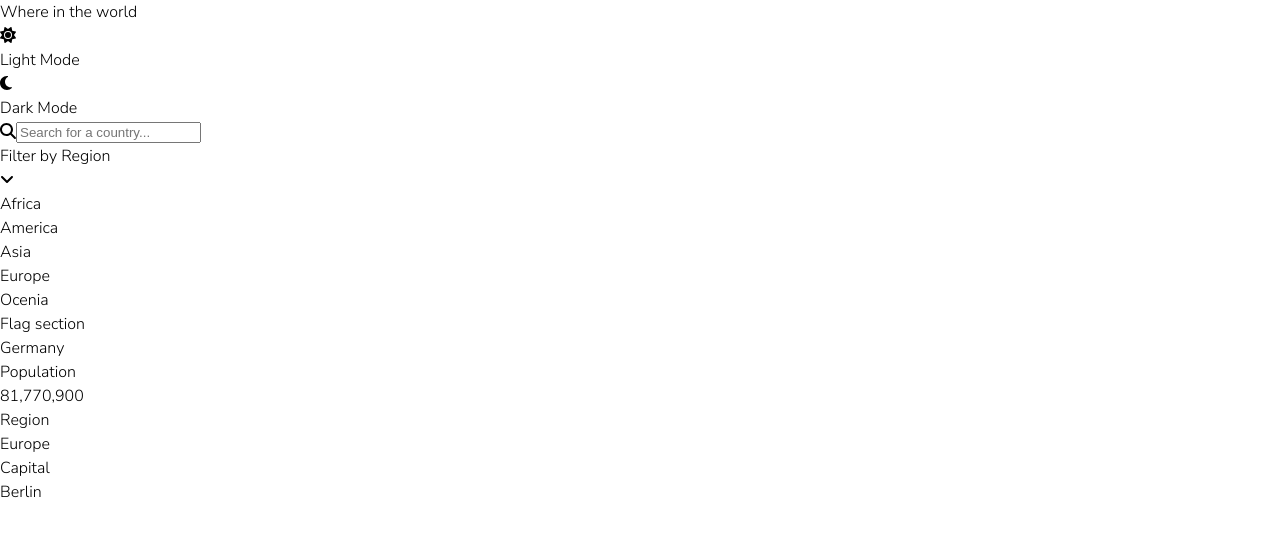
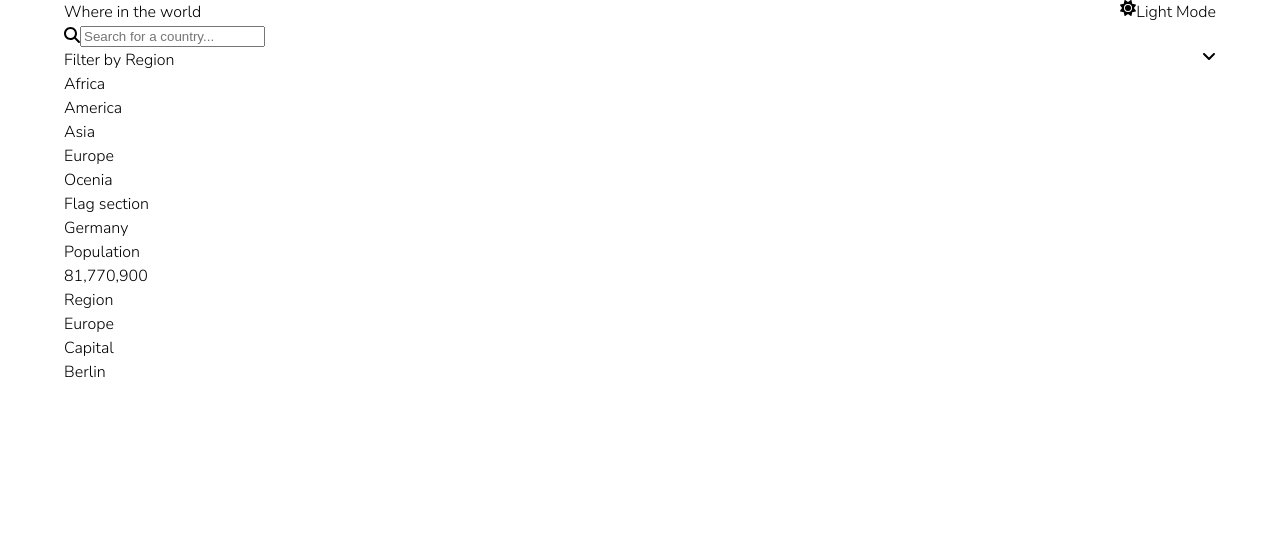
Before and after one commit to Mosesbwire/countries-api, a React (Create React App) app: page / in a window 1280 px wide. Shown: the top 536 px of the page. Built offline with nearby package versions, Linux system fonts and the light colour scheme; the HTML template or start-up script is replaced by a standard one.

Commit message:
add base style classes to markup

```diff
--- a/src/App.css
+++ b/src/App.css
@@ -144,3 +144,19 @@ fieldset {
     font-weight: 400;
     font-size: 1em;
 }
+
+.container {
+    width: 90%;
+    margin-inline: auto;
+}
+.flex {
+    display: flex;
+}
+.flex-space-btwn {
+    display: flex;
+    justify-content: space-between;
+}
+
+.flex-mobile-column {
+    flex-direction: column;
+}
--- a/src/App.js
+++ b/src/App.js
@@ -4,7 +4,7 @@ import './App.css';
 
 function App() {
   return (
-    <div className="App">
+    <div className="App container">
      <Header/>
      <Home/>
     </div>
--- a/src/components/header/Header.js
+++ b/src/components/header/Header.js
@@ -7,17 +7,17 @@ import { faSun, faMoon} from '@fortawesome/free-solid-svg-icons'
 const Header = props => {
   return (
     <div className='header'>
-      <div>
+      <div className='flex-space-btwn'>
         <p>Where in the world</p>
         <div>
-            <div>
+            <div className='flex'>
               <FontAwesomeIcon icon={faSun}/>
               <p>Light Mode</p>
             </div>
-            <div>
+            {/* <div className='flex'>
               <FontAwesomeIcon icon={faMoon}/>
               <p>Dark Mode</p>
-            </div>
+            </div> */}
         </div>
       </div>
     </div>
--- a/src/components/home/Filter.js
+++ b/src/components/home/Filter.js
@@ -6,7 +6,7 @@ import { faAngleDown } from '@fortawesome/free-solid-svg-icons'
 const Filter = props => {
   return (
     <div>
-      <div>
+      <div className='flex-space-btwn'>
         <p>Filter by Region</p>
         <FontAwesomeIcon icon={faAngleDown}/>
       </div>
--- a/src/components/home/Home.js
+++ b/src/components/home/Home.js
@@ -7,7 +7,7 @@ import Country from './Country'
 const Home = props => {
   return (
     <div>
-        <div>
+        <div className='flex flex-mobile-column'>
             <Search/>
             <Filter/>
         </div>
```
